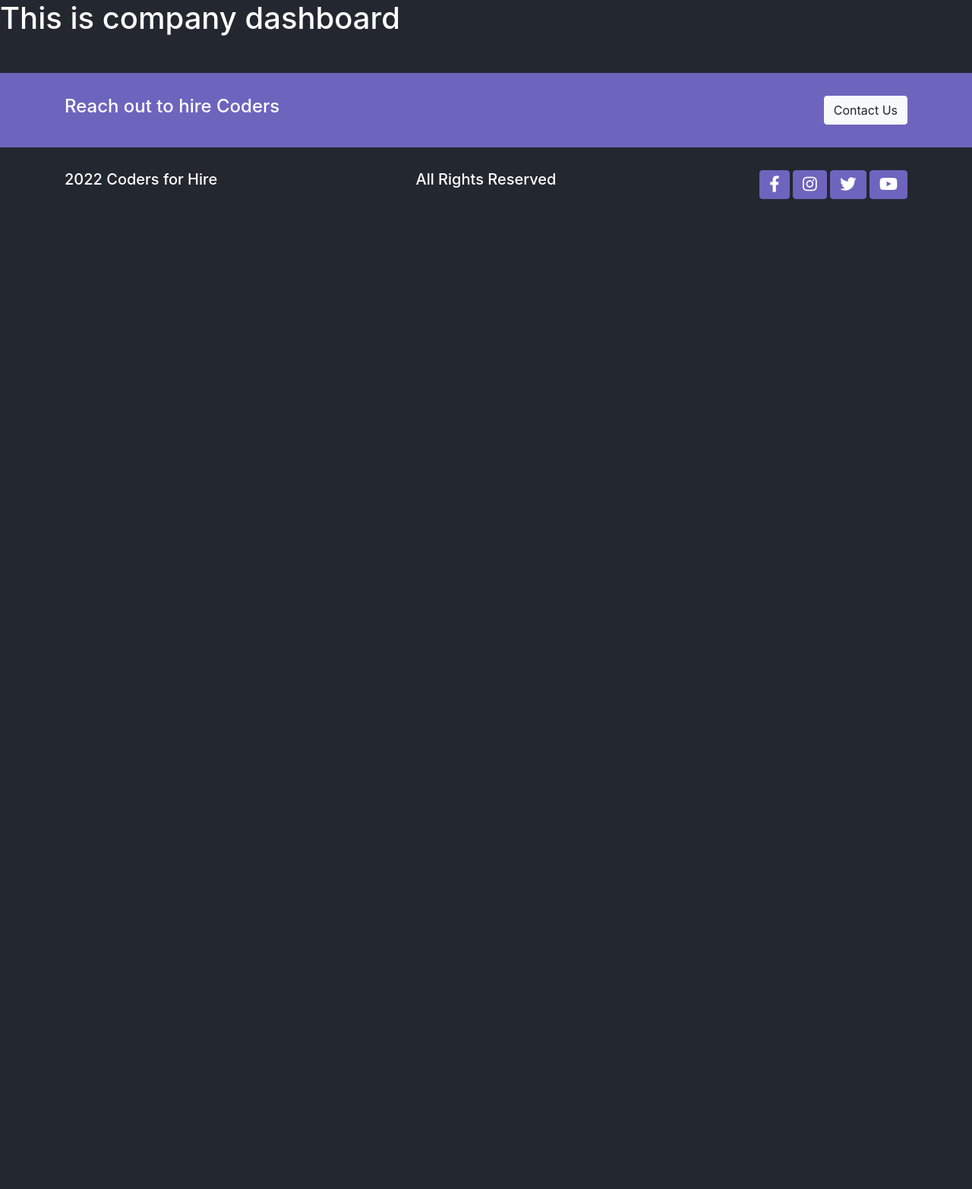
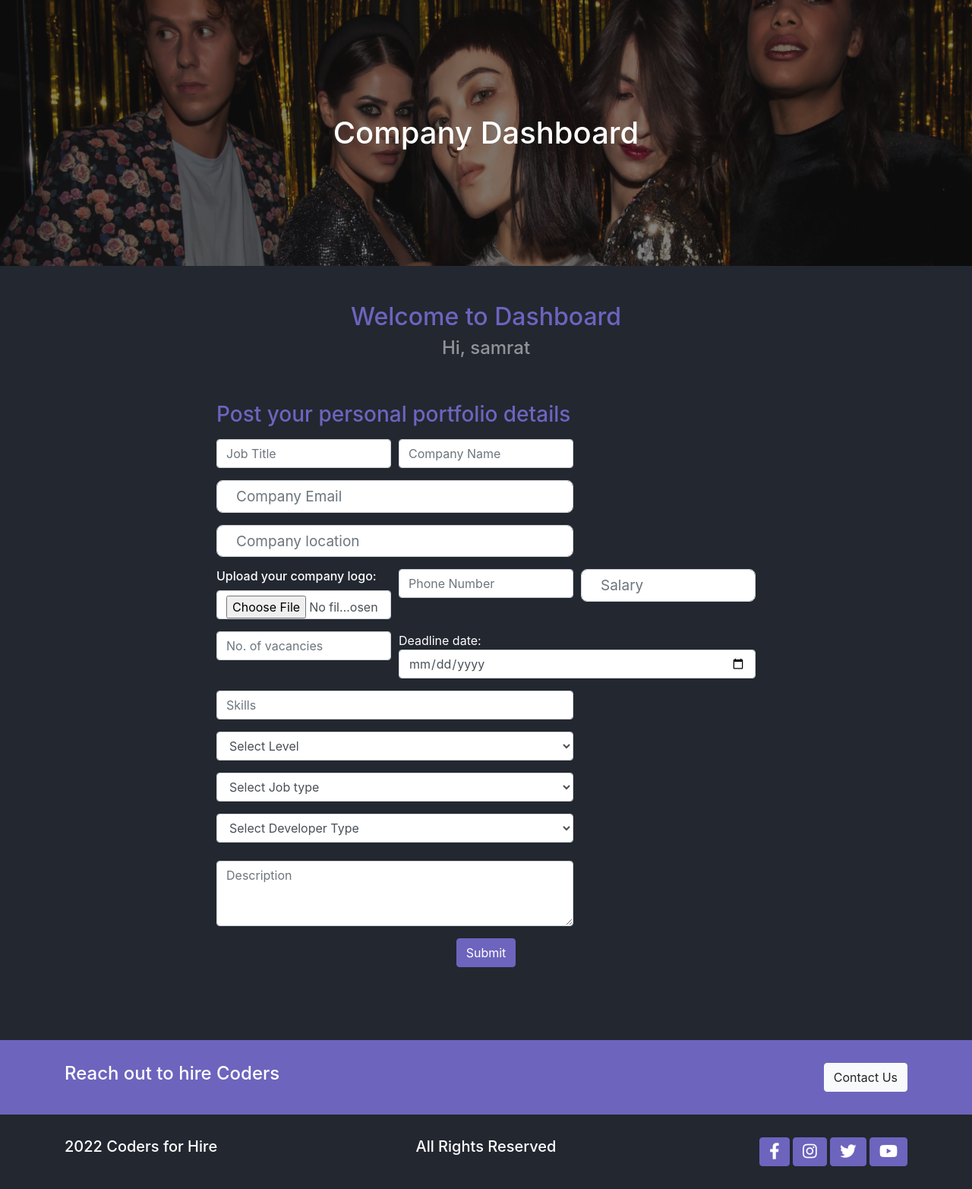
Before and after one commit to samratiam/Codersplace, a Django app: page /accounts/company-dashboard/ in a window 1280 px wide. Shown: the part 109-1674 px from the top of the page at 76% size. Before the commit the page ends 371 px from the top, so only its background shows below. Run offline with Django 4.2, Linux system fonts and the light colour scheme; a user stored in the database is signed in.

Commit message:
Design company dashboard form

```diff
--- a/templates/accounts/company/company-dashboard.html
+++ b/templates/accounts/company/company-dashboard.html
@@ -1,3 +1,212 @@
 {% extends 'base.html' %} {% load static %} {% block content %}
-<h1>This is company dashboard</h1>
-{%endblock%}
+
+<main class="contact-us">
+	<div class="banner">
+		<img
+			src="{%static './assets/images/bg-banner.png' %}"
+			alt=""
+			class="img-fluid w-100"
+		/>
+		<h1 class="text-center">Company Dashboard</h1>
+	</div>
+
+	<section class="container mt-5">
+		<h2 class="text-center">Welcome to Dashboard</h2>
+		<h4 class="text-center text-white-50">Hi, {{user}}</h4>
+
+		{% comment %}
+		<div class="table-responsive- mt-3">
+			<table class="table table-striped">
+				<thead>
+					<tr>
+						<th scope="col">#</th>
+						<th scope="col">Coders Name</th>
+						<th scope="col">Coders Type</th>
+						<th scope="col">Visit</th>
+					</tr>
+				</thead>
+				<!-- List of messaged coders  -->
+				<tbody>
+					{% for hirecoder in hirecoders %} {% if user.id == hirecoder.user_id%}
+					<tr>
+						<th scope="row">{{hirecoder.coder_id}}</th>
+						<td>{{hirecoder.coder_name}}</td>
+						<td>{{hirecoder.coder_developer_type}}</td>
+						<td>
+							<a href="{% url 'coders_detail' hirecoder.coder_id %}">
+								<div class="btn btn-accent">Go to Page</div>
+							</a>
+						</td>
+					</tr>
+					{% endif %} {% endfor %}
+				</tbody>
+			</table>
+		</div>
+		{% endcomment %}
+
+		<!-- Contact form  -->
+		<section class="coder-form container mt-5 mb-5">
+			<div class="row">
+				<form
+					method="POST"
+					action="{% url 'job_form' %}"
+					class="col-md-8 offset-md-2"
+					enctype="multipart/form-data"
+				>
+					<h3 class="pt-2 pb-2">Post your personal portfolio details</h3>
+					{% csrf_token %} {% if user.is_authenticated %}
+					<input type="hidden" name="user_id" value="{{user.id}}" required />
+					{% else %}
+					<input type="hidden" name="user_id" value="00" required />
+					{% endif %} {% comment %}
+					<input type="hidden" name="coder_id" value="{{coder.id}} required" />
+					{% endcomment %}
+
+					<div class="form-row">
+						<div class="form-group col-md-4">
+							<input
+								name="title"
+								class="form-control"
+								placeholder="Job Title"
+								required
+							/>
+						</div>
+						<div class="form-group col-md-4">
+							<input
+								name="company_name"
+								class="form-control"
+								placeholder="Company Name"
+								required
+							/>
+						</div>
+					</div>
+
+					<div class="form-row">
+						<div class="form-group col-md-8">
+							<input
+								name="company_email"
+								type="email"
+								class="form-control"
+								placeholder="Company Email"
+								required
+							/>
+						</div>
+					</div>
+					<div class="form-row">
+						<div class="form-group col-md-8">
+							<input
+								name="company_location"
+								type="text"
+								class="form-control"
+								placeholder="Company location"
+								required
+							/>
+						</div>
+					</div>
+
+					<div class="form-row">
+						<div class="form-group col-md-4">
+							<h6>Upload your company logo:</h6>
+							<input
+								name="photo"
+								type="file"
+								class="form-control"
+								accept="image/*"
+								required
+							/>
+						</div>
+
+						<div class="form-group col-md-4">
+							<input
+								name="company_phone"
+								type="number"
+								class="form-control"
+								placeholder="Phone Number"
+								required
+							/>
+						</div>
+
+						<div class="form-group col-md-4">
+							<input
+								name="salary"
+								class="form-control"
+								type="text"
+								placeholder="Salary"
+								required
+							/>
+						</div>
+						<div class="form-group col-md-4">
+							<input
+								name="no_of_vacancies"
+								class="form-control"
+								type="number"
+								placeholder="No. of vacancies"
+								required
+							/>
+						</div>
+						<div class="form-group col-md-8">
+							Deadline date:
+							<input
+								name="deadline"
+								class="form-control"
+								type="date"
+								placeholder="Deadline"
+								required
+							/>
+						</div>
+						<div class="form-group col-md-8">
+							<input
+								name="skills"
+								class="form-control"
+								placeholder="Skills"
+								required
+							/>
+						</div>
+
+						<div class="form-group col-md-8">
+							<select name="leveltype" class="form-control" required>
+								<option selected disabled hidden>Select Level</option>
+								{%for leveltype in leveltypes %}
+								<option value="{{leveltype}}">{{leveltype}}</option>
+								{%endfor%}
+							</select>
+						</div>
+
+						<div class="form-group col-md-8">
+							<select name="jobtype" class="form-control" required>
+								<option selected disabled hidden>Select Job type</option>
+								{%for jobtype in jobtypes %}
+								<option value="{{jobtype}}">{{jobtype}}</option>
+								{%endfor%}
+							</select>
+						</div>
+
+						<div class="form-group col-md-8">
+							<select name="developertype" class="form-control" required>
+								<option selected disabled hidden>Select Developer Type</option>
+
+								{%for developertype in developertypes %}
+								<option value="{{developertype}}">{{developertype}}</option>
+								{%endfor%}
+							</select>
+						</div>
+
+						<div class="form-group col-md-8 pt-2">
+							<textarea
+								name="description"
+								class="form-control"
+								rows="3"
+								placeholder="Description"
+							></textarea>
+						</div>
+					</div>
+					<div class="text-center">
+						<button type="submit" class="btn btn-accent">Submit</button>
+					</div>
+				</form>
+			</div>
+		</section>
+	</section>
+</main>
+
+{% endblock %}
```
